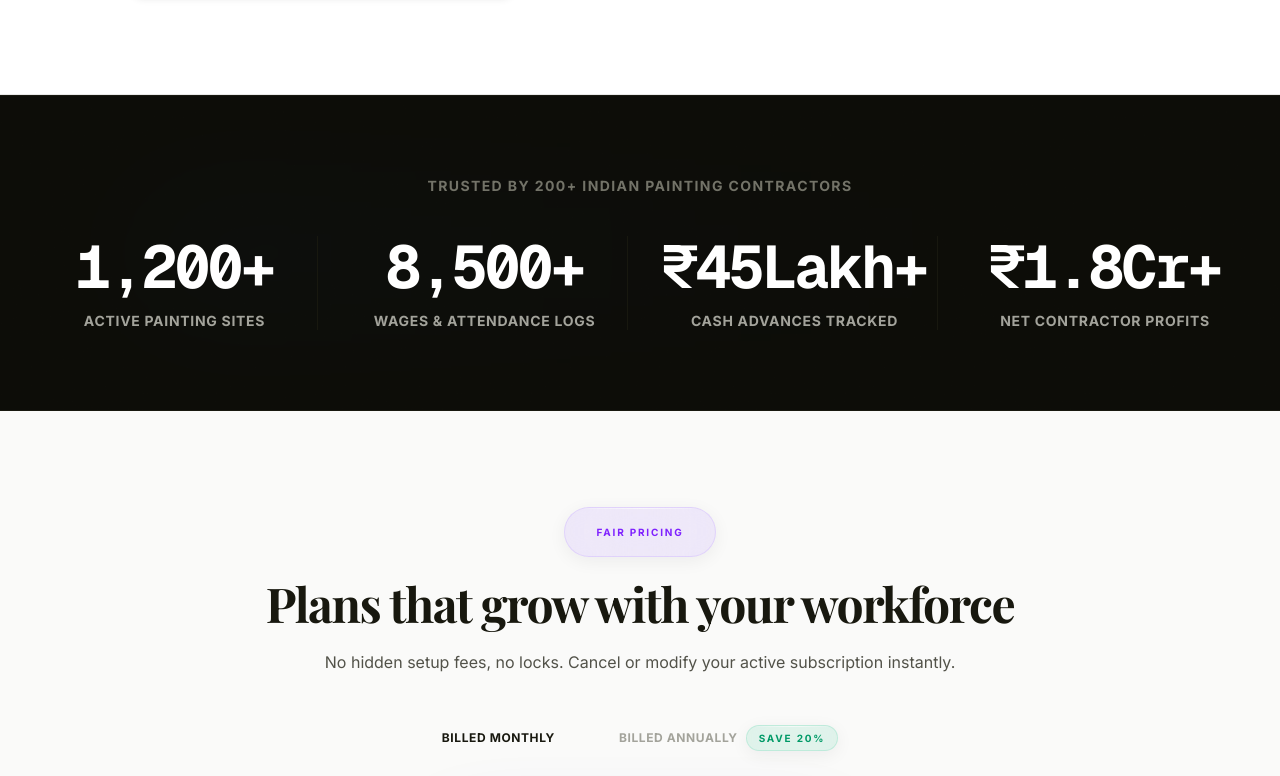
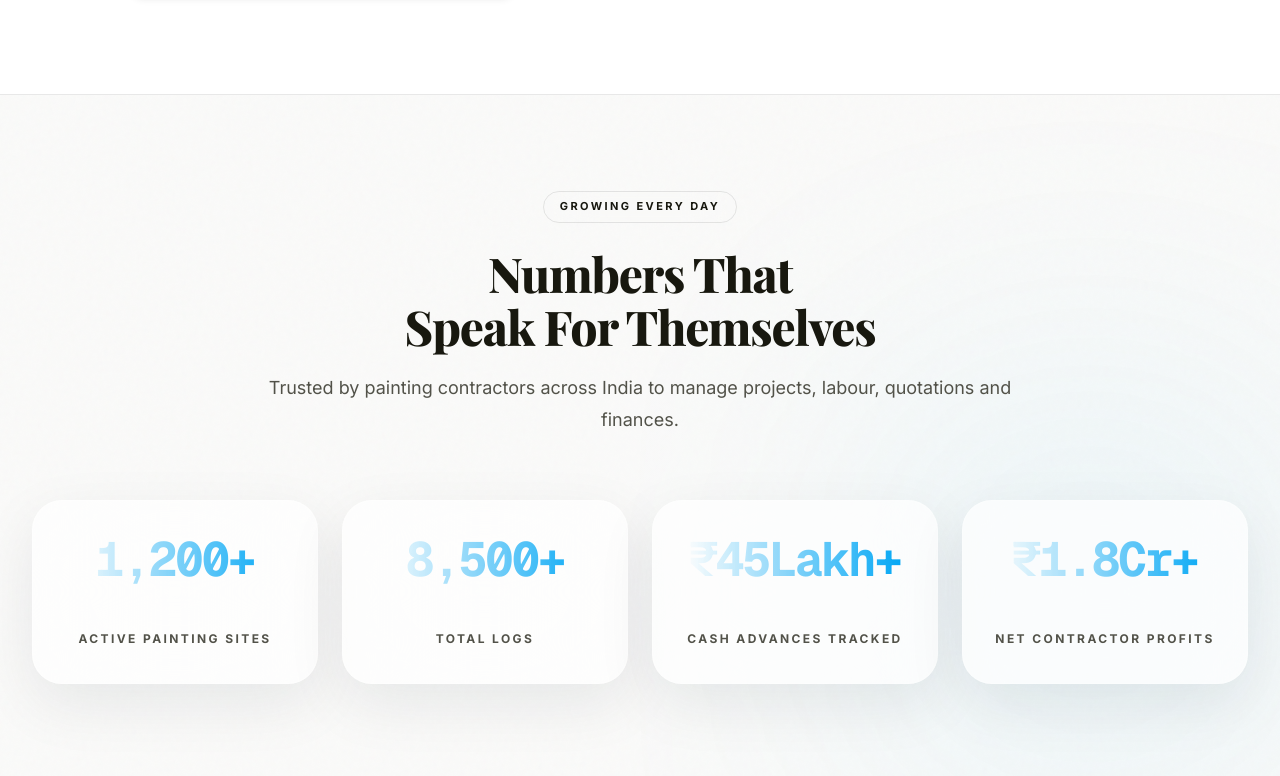
Before and after one commit to CHARLIE1210-A/cms-landing, a Next.js app: page / in a window 1280 px wide. Shown: the part 4884-5660 px from the top of the page. Built offline with nearby package versions, Linux system fonts and the light colour scheme; no server answers.

Commit message:
Redesign metrics

```diff
--- a/components/landing/MetricsStrip.tsx
+++ b/components/landing/MetricsStrip.tsx
@@ -3,15 +3,17 @@
 import { useEffect, useState, useRef } from "react";
 import { motion, useInView } from "framer-motion";
 import { fadeUp } from "@/lib/animations";
+import { cn } from "@/lib/utils";
 
 interface CountUpProps {
   target: string;
   duration?: number;
   prefix?: string;
   suffix?: string;
+  className?: string;
 }
 
-function CountUp({ target, duration = 1.2, prefix = "", suffix = "" }: CountUpProps) {
+function CountUp({ target, duration = 1.2, prefix = "", suffix = "", className, }: CountUpProps) {
   const [count, setCount] = useState(0);
   const ref = useRef<HTMLSpanElement>(null);
   const isInView = useInView(ref, { once: true, margin: "-50px" });
@@ -51,7 +53,7 @@ function CountUp({ target, duration = 1.2, prefix = "", suffix = "" }: CountUpPr
   };
 
   return (
-    <span ref={ref} className="font-mono font-bold text-4xl sm:text-5xl lg:text-6xl text-white tracking-tighter">
+    <span ref={ref} className={cn("font-mono font-bold text-3xl sm:text-4xl lg:text-5xl tracking-tighter", className)}>
       {prefix}
       {formatNumber(count)}
       {suffix}
@@ -62,51 +64,158 @@ function CountUp({ target, duration = 1.2, prefix = "", suffix = "" }: CountUpPr
 export default function MetricsStrip() {
   const stats = [
     { label: "Active Painting Sites", target: "1200", prefix: "", suffix: "+" },
-    { label: "Wages & Attendance Logs", target: "8500", prefix: "", suffix: "+" },
+    { label: "Total Logs", target: "8500", prefix: "", suffix: "+" },
     { label: "Cash Advances Tracked", target: "45", prefix: "₹", suffix: "Lakh+" },
     { label: "Net Contractor Profits", target: "1.8", prefix: "₹", suffix: "Cr+" },
   ];
 
   return (
-    <section className="bg-neutral-950 py-16 sm:py-20 border-y border-neutral-900 relative overflow-hidden">
-      <div className="absolute inset-0 bg-noise opacity-10 pointer-events-none" />
-      <div className="absolute inset-0 z-0 overflow-hidden opacity-30 pointer-events-none">
-        <div className="absolute top-1/2 left-1/2 -translate-x-1/2 -translate-y-1/2 w-full max-w-5xl h-32 bg-gradient-to-r from-brand-500/10 via-brand-600/5 to-transparent rounded-full blur-3xl" />
+    <section className="relative overflow-hidden py-24">
+
+      {/* Background */}
+      <div className="absolute inset-0 -z-10">
+        <div className="absolute left-0 top-0 h-[420px] w-[420px] rounded-full bg-primary/10 blur-[150px]" />
+        <div className="absolute right-0 bottom-0 h-[380px] w-[380px] rounded-full bg-sky-500/10 blur-[140px]" />
+        <div className="absolute inset-0 bg-[radial-gradient(circle_at_center,rgba(255,255,255,0.08),transparent_70%)] dark:bg-[radial-gradient(circle_at_center,rgba(255,255,255,0.03),transparent_70%)]" />
       </div>
 
-      <div className="max-w-7xl mx-auto px-4 sm:px-6 lg:px-8 relative z-10">
-        <div className="text-center mb-10">
-          <p className="text-xs sm:text-sm font-extrabold uppercase tracking-widest text-neutral-500">
-            Trusted by 200+ Indian painting contractors
-          </p>
+      <div className="relative z-10 mx-auto max-w-7xl px-6 lg:px-8">
+
+        {/* Header */}
+
+        <motion.div
+          variants={fadeUp}
+          initial="hidden"
+          whileInView="show"
+          viewport={{ once: true }}
+          className="mx-auto mb-16 max-w-3xl text-center"
+        >
+          <div
+            className="
+          inline-flex
+          items-center
+          rounded-full
+          border
+          border-primary/20
+          bg-primary/10
+          px-4
+          py-1.5
+          text-[11px]
+          font-bold
+          uppercase
+          tracking-[0.22em]
+          text-primary
+          backdrop-blur-xl
+        "
+          >
+            Growing Every Day
           </div>
 
-        <div className="grid grid-cols-2 lg:grid-cols-4 gap-y-12 gap-x-6 text-center">
+          <h2 className="mt-6 text-4xl font-black tracking-tight text-foreground sm:text-5xl">
+            Numbers That
+            <span className="block text-primary">
+              Speak For Themselves
+            </span>
+          </h2>
+
+          <p className="mt-5 text-lg text-muted-foreground leading-8">
+            Trusted by painting contractors across India to manage projects,
+            labour, quotations and finances.
+          </p>
+        </motion.div>
+
+        {/* Stats */}
+
+        <div className="grid grid-cols-2 gap-6 lg:grid-cols-4">
+
           {stats.map((stat, idx) => (
+
             <motion.div
               key={idx}
               variants={fadeUp}
               initial="hidden"
               whileInView="show"
               viewport={{ once: true }}
-              className={`space-y-3 flex flex-col items-center justify-center ${
-                idx < 3 ? "lg:border-r lg:border-neutral-900" : ""
-              } px-4`}
+              whileHover={{
+                y: -8,
+                scale: 1.03,
+              }}
+              transition={{
+                duration: 0.25,
+              }}
+              className="h-full"
             >
-              <div className="flex items-center justify-center text-white">
+
+              <div
+                className="
+              group
+              relative
+              overflow-hidden
+              rounded-[30px]
+              border
+              border-white/20
+              bg-white/70
+              p-8
+              text-center
+              shadow-[0_20px_60px_rgba(15,23,42,0.08)]
+              backdrop-blur-3xl
+              transition-all
+              duration-500
+
+              hover:border-primary/20
+              hover:shadow-[0_25px_70px_rgba(59,130,246,0.12)]
+
+              dark:border-white/10
+              dark:bg-slate-950/70
+            "
+              >
+
+                {/* Glow */}
+
+                <div className="absolute inset-0 opacity-0 transition-opacity duration-500 group-hover:opacity-100">
+                  <div className="absolute -top-10 right-0 h-32 w-32 rounded-full bg-primary/15 blur-3xl" />
+                </div>
+
+                {/* Number */}
+
+                <div className="relative">
+
+                  <div className="text-4xl font-black tracking-tight bg-gradient-to-r from-primary to-sky-500 bg-clip-text text-transparent sm:text-5xl">
                     <CountUp
                       target={stat.target}
                       prefix={stat.prefix}
                       suffix={stat.suffix}
                     />
                   </div>
-              <p className="text-xs sm:text-sm font-bold uppercase tracking-wider text-neutral-400 max-w-[140px] sm:max-w-none leading-snug">
+
+                  <div className="mx-auto mt-5 h-px w-16 bg-gradient-to-r from-transparent via-primary/50 to-transparent" />
+
+                  <p
+                    className="
+                  mt-5
+                  text-xs
+                  font-bold
+                  uppercase
+                  tracking-[0.20em]
+                  text-muted-foreground
+                  leading-6
+                "
+                  >
                     {stat.label}
                   </p>
+
+                </div>
+
+              </div>
+
             </motion.div>
+
           ))}
+
         </div>
+
       </div>
+
     </section>
   );
 }
```
Lines whose indentation alone changed are shown as unchanged.
